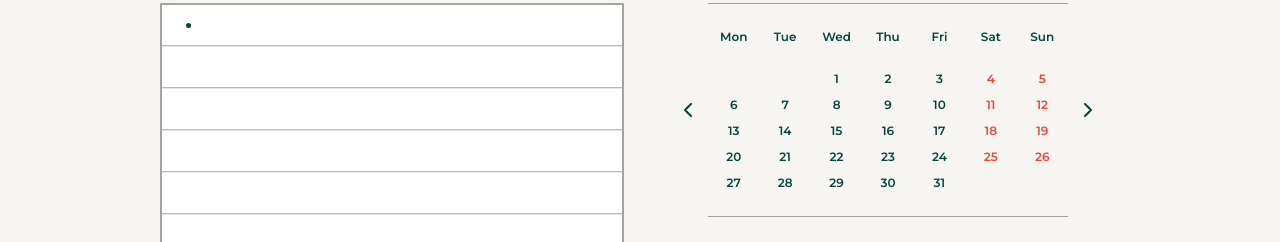
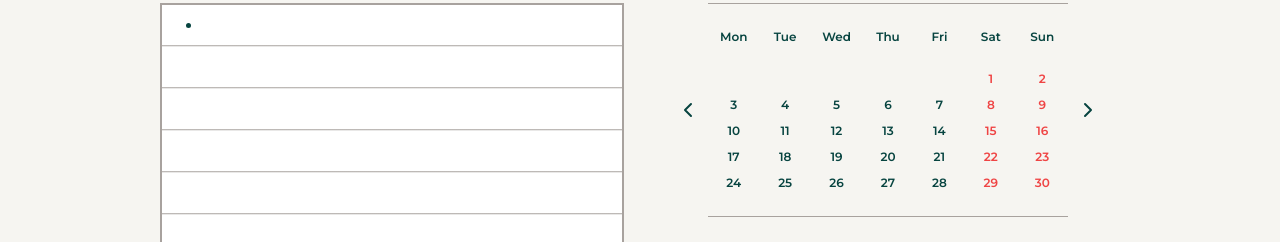
Before and after one commit to nicknjagi/monthly-planner, a React (Create React App) app: page / in a window 1280 px wide. Shown: the part 205-447 px from the top of the page. Built offline with nearby package versions, Linux system fonts and the light colour scheme.

Commit message:
update CustomCalender.tsx

```diff
--- a/src/components/CustomCalender.tsx
+++ b/src/components/CustomCalender.tsx
@@ -10,11 +10,11 @@ type Value = ValuePiece | [ValuePiece, ValuePiece];
 
 export default function CustomCalender() {
   const {currentMonth} = useAppSelector(state => state.date)
-  const [value, setValue] = useState<Value>(new Date(`2024, ${currentMonth + 1}, ${new Date().getDate()}`));
+  const [value, setValue] = useState<Value>(new Date(2024, currentMonth + 1, new Date().getDate()));
   const dispatch = useAppDispatch()
 
   useEffect(()=>{
-    setValue(new Date(`2024, ${currentMonth + 1}, 1`))
+    setValue(new Date(2024, currentMonth + 1, 1))
   },[currentMonth])
 
   return (
```
